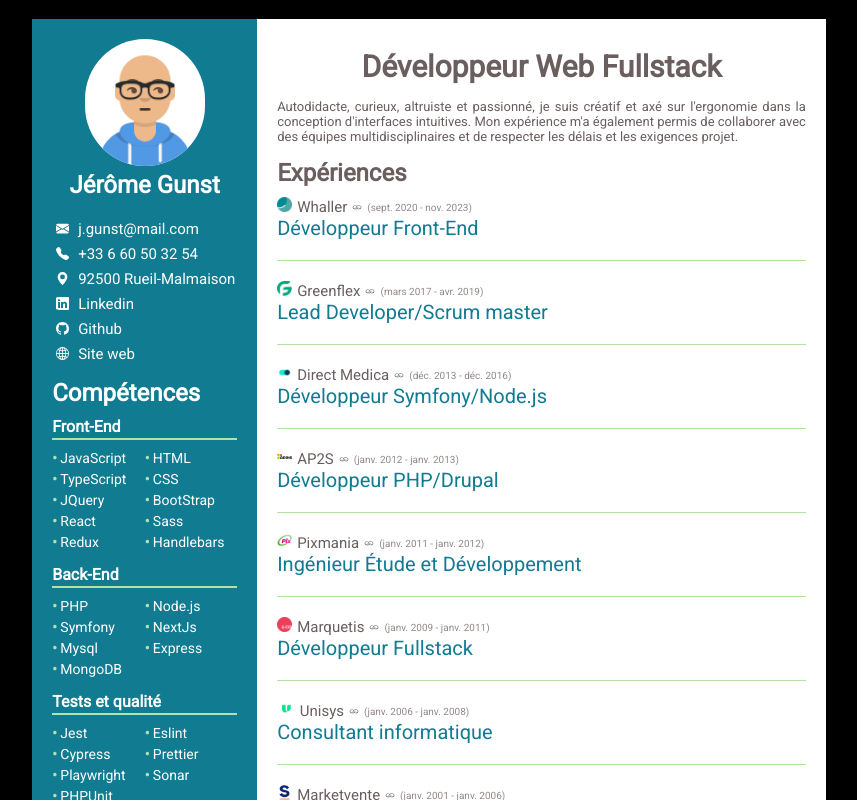
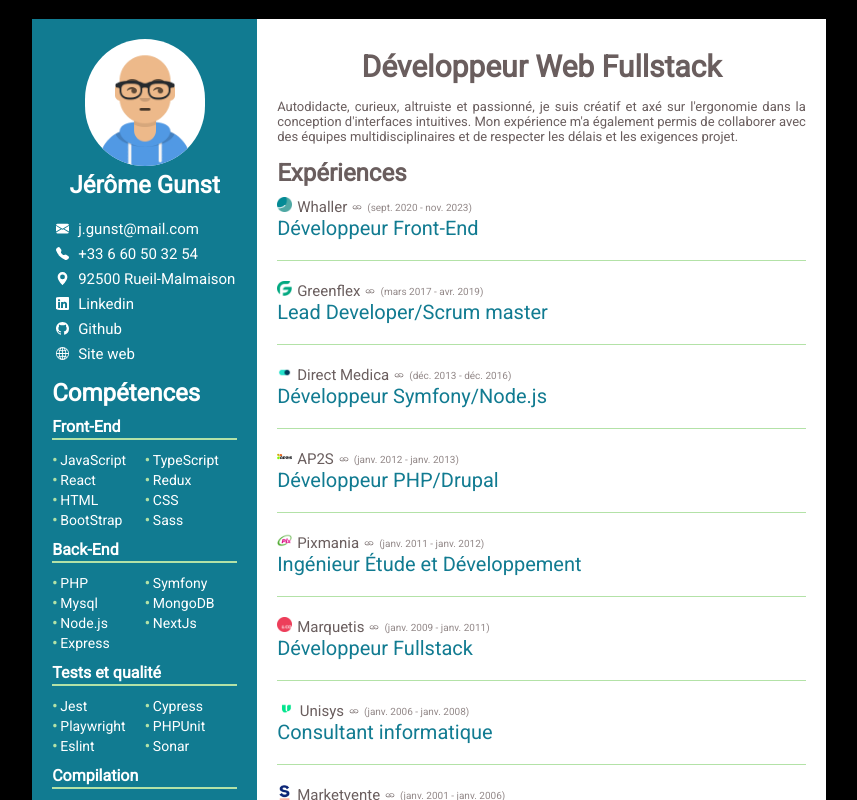
Before and after one commit to nwl-x/my-resume, a Next.js app: page / in a window 1280 px wide. Shown: the top 800 px of the page, without its empty margins (211-1068 px from the left). Built offline with nearby package versions, Linux system fonts and the light colour scheme.

Commit message:
rearrange ul

```diff
--- a/src/components/skills/Skill.tsx
+++ b/src/components/skills/Skill.tsx
@@ -1,5 +1,3 @@
-import splitArray from '@/utils/splitArray'
-
 // == TypeScript ==
 import type { Skill as SkillType } from '@/type'
 
@@ -8,9 +6,8 @@ const Skill: React.FC<SkillType> = ({ name, data }) => (
     <h3>{name}</h3>
 
     <section>
-      {splitArray(data).map((items, key) => (
-        <ul key={key}>
-          {items.map(({ name, url }, key) => (
+      <ul>
+        {data.map(({ name, url }, key) => (
           <li key={key}>
             <a href={url} target="_blank" rel="noopener noreferrer">
               {name}
@@ -18,7 +15,6 @@ const Skill: React.FC<SkillType> = ({ name, data }) => (
           </li>
         ))}
       </ul>
-      ))}
     </section>
   </>
 )
--- a/src/components/skills/skills.module.css
+++ b/src/components/skills/skills.module.css
@@ -12,17 +12,18 @@
 .skills ul {
   list-style-type: none;
   margin-top: 5px;
-  width: 50%;
 }
 
 .skills li {
+  width: 50%;
+  display: inline-flex;
   font-size: 14px;
-  margin-bottom: 5px;
+  margin-bottom: 2px;
 }
 
 .skills li::before {
   color: var(--highlight-color);
-  content: '• ';
+  content: '• ';
   font-weight: 800;
 }
 
--- a/src/components/works/Work.tsx
+++ b/src/components/works/Work.tsx
@@ -1,7 +1,5 @@
 import { Link } from 'react-bootstrap-icons'
 import ImgBase64 from '@/components/ImgBase64'
-
-import splitArray from '@/utils/splitArray'
 import formatDuration from '@/formaters/formatDuration'
 
 // == TypeScript ==
@@ -11,27 +9,24 @@ import type { Work } from '@/type'
 import styles from '@/components/works/works.module.css'
 
 const Work: React.FC<Work> = ({ url, image, company, position, startDate, endDate, realizations }) => (
-  <article className={styles.article}>
+  <article>
     <section>
-      <a href={url} target="_blank" className={styles.url} rel="noopener noreferrer">
+      <a href={url} target="_blank" rel="noopener noreferrer">
         <ImgBase64 url={image} className={styles.logo} />
         <span className={styles.company}>{company}</span>
         <Link className={styles.icon} />
         <span className={styles.duration}>({formatDuration(startDate, endDate)})</span>
       </a>
     </section>
+
     <section className={styles.position}>{position}</section>
 
     <section className={styles.realizations}>
-      {splitArray(realizations).map((items, key) => (
-        <ul key={key} className={styles.ul}>
-          {items.map((item, key) => (
-            <li key={key} className={styles.li}>
-              {item}
-            </li>
-          ))}
-        </ul>
-      ))}
+      <ul>
+        {realizations.map((item, key) => (
+          <li key={key}>{item}</li>
+        ))}
+      </ul>
     </section>
   </article>
 )
--- a/src/components/works/Works.tsx
+++ b/src/components/works/Works.tsx
@@ -3,14 +3,19 @@ import Work from '@/components/works/Work'
 // == TypeScript ==
 import type { WorksProps } from '@/type'
 
+// == CSS ==
+import styles from '@/components/works/works.module.css'
+
 const Works: React.FC<WorksProps> = ({ works, label }) => (
-  <article>
+  <>
     <h2>{label}</h2>
 
-    {works.map((work, key) => (
-      <Work key={key} {...work} />
-    ))}
-  </article>
+    <article className={styles.works}>
+      {works.map((work, key) => (
+        <Work key={key} {...work} />
+      ))}
+    </article>
+  </>
 )
 
 export default Works
--- a/src/components/works/works.module.css
+++ b/src/components/works/works.module.css
@@ -1,11 +1,11 @@
-.article {
+.works article {
   border-bottom: 1px solid var(--highlight-color);
   margin-bottom: 10px;
   padding: 10px;
   padding-left: 0;
 }
 
-.article:last-child {
+.works article:last-child {
   border: 0;
 }
 
@@ -20,12 +20,12 @@
   vertical-align: middle;
 }
 
-.url {
+.works a {
   color: var(--black-color);
   text-decoration: none;
 }
 
-.url:hover {
+.works a:hover {
   color: var(--secondary-color);
 }
 
@@ -48,17 +48,22 @@
 }
 
 .realizations {
-  display: flex;
   font-size: 14px;
   margin-top: 10px;
 }
 
-.ul {
+.works ul {
   list-style-type: none;
-  width: 50%;
 }
 
-.li::before {
+.works li {
+  width: 50%;
+  display: inline-flex;
+  font-size: 14px;
+  margin-bottom: 2px;
+}
+
+.works li::before {
   color: var(--highlight-color);
-  content: '• ';
+  content: '• ';
 }
--- a/src/resume.json
+++ b/src/resume.json
@@ -155,14 +155,12 @@
           "level": 0
         },
         { "name": "TypeScript", "url": "https://www.typescriptlang.org/", "level": 0 },
-        { "name": "JQuery", "url": "https://jquery.com/", "level": 0 },
         { "name": "React", "url": "https://fr.react.dev/", "level": 0 },
         { "name": "Redux", "url": "https://redux.js.org/", "level": 0 },
         { "name": "HTML", "url": "https://developer.mozilla.org/fr/docs/Web/HTML", "level": 0 },
         { "name": "CSS", "url": "https://developer.mozilla.org/fr/docs/web/CSS", "level": 0 },
         { "name": "BootStrap", "url": "https://getbootstrap.com/", "level": 0 },
-        { "name": "Sass", "url": "https://sass-lang.com/", "level": 0 },
-        { "name": "Handlebars", "url": "https://handlebarsjs.com/", "level": 0 }
+        { "name": "Sass", "url": "https://sass-lang.com/", "level": 0 }
       ]
     },
     {
@@ -185,7 +183,6 @@
         { "name": "Playwright", "url": "https://playwright.dev/", "level": 0 },
         { "name": "PHPUnit", "url": "https://phpunit.de/index.html", "level": 0 },
         { "name": "Eslint", "url": "https://eslint.org/", "level": 0 },
-        { "name": "Prettier", "url": "https://prettier.io/", "level": 0 },
         { "name": "Sonar", "url": "https://sonar.software/", "level": 0 }
       ]
     },
@@ -193,7 +190,6 @@
       "name": "Compilation",
       "data": [
         { "name": "Webpack", "url": "https://webpack.js.org/", "level": 0 },
-        { "name": "Grunt", "url": "https://gruntjs.com/", "level": 0 },
         { "name": "Babel", "url": "https://babeljs.io/", "level": 0 },
         { "name": "Vite", "url": "https://vitejs.dev/", "level": 0 }
       ]
--- a/src/utils/splitArray.ts
+++ /dev/null
@@ -1,11 +0,0 @@
-const splitArray = <T>(arr: T): T[] => {
-  const myArray = Array.isArray(arr) ? [...arr] : []
-  const size = 2
-
-  const arrayLength = myArray.length
-  const arraySlice = (arrayLength % size ? arrayLength + 1 : arrayLength) / size
-
-  return [myArray.slice(0, arraySlice), myArray.slice(arraySlice)] as T[]
-}
-
-export default splitArray
```
Lines whose indentation alone changed are shown as unchanged.
